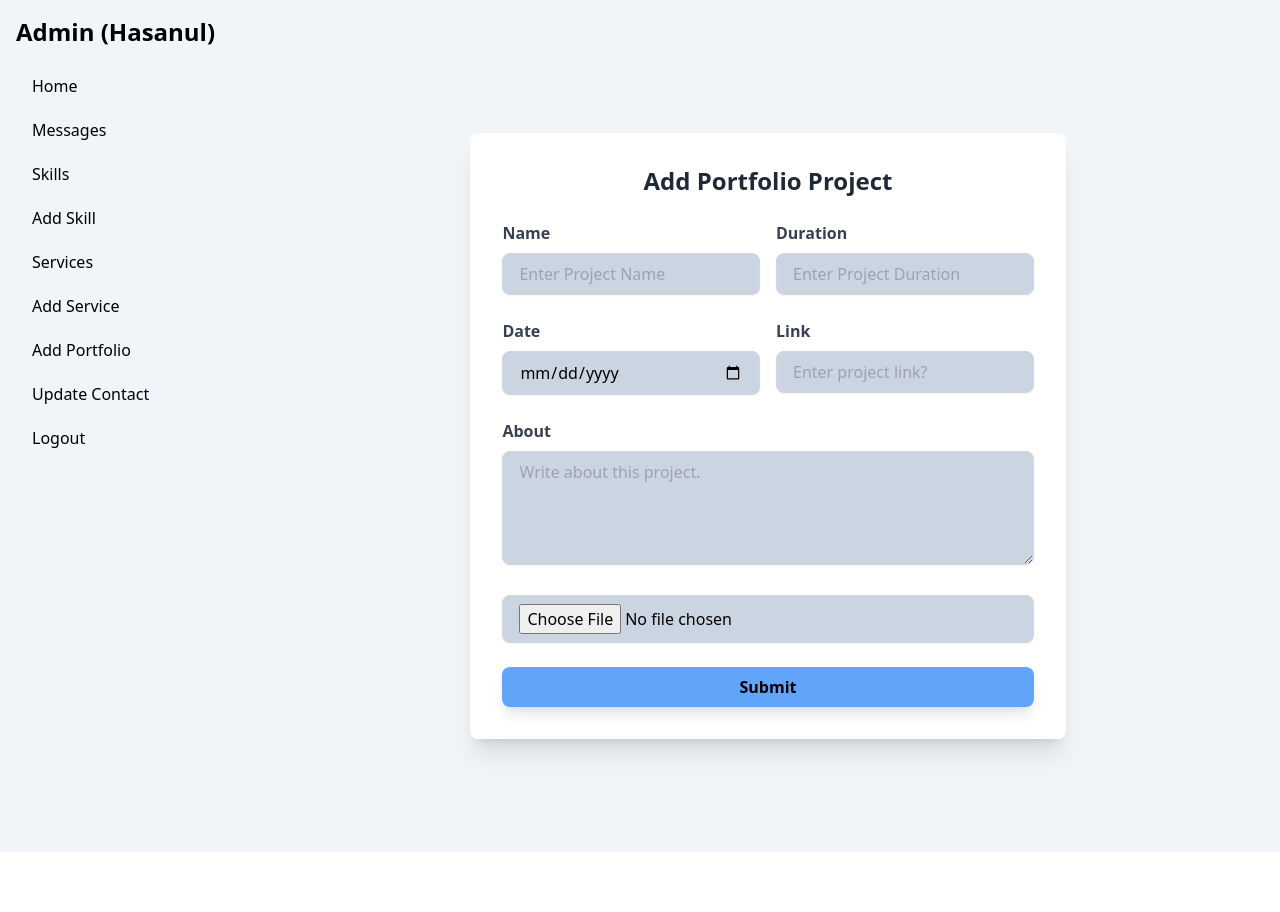
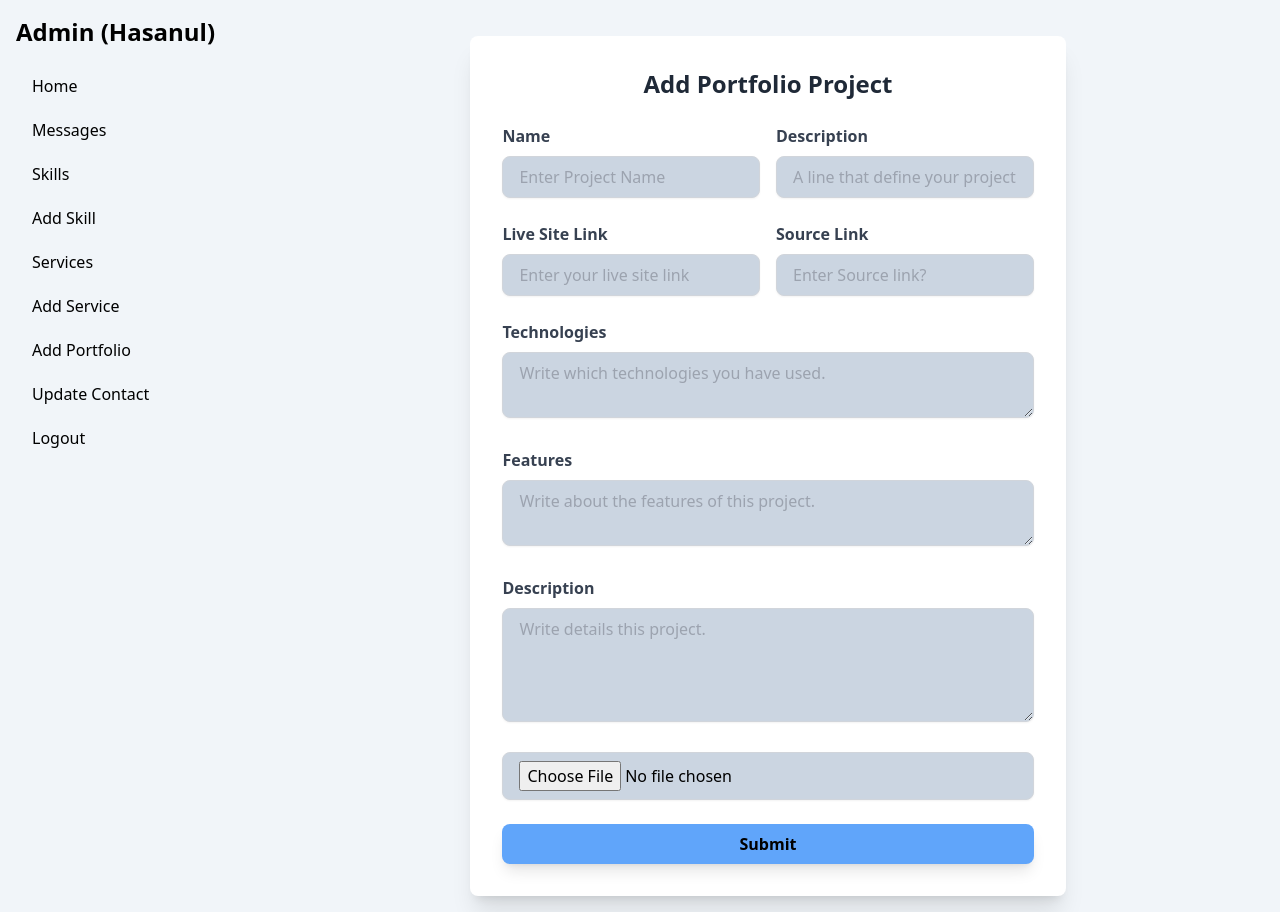
Before and after one commit to Hasanul-Alam/my-portfolio, a React (Vite) app: page /dashboard/add-portfolio in a window 1280 px wide. Before the commit the page ends 852 px from the top, so only its background shows below. Built offline with nearby package versions, Linux system fonts and the light colour scheme; no server answers; sample sign-in values are in the browser's storage.

Commit message:
add portfolio section is done completely

```diff
--- a/src/pages/Dashboard/AddPortfolio/AddPortfolio.jsx
+++ b/src/pages/Dashboard/AddPortfolio/AddPortfolio.jsx
@@ -7,6 +7,16 @@ const AddPortfolio = () => {
 
   const handleAddPortfolio = (data) => {
     const imageFile = { image: data.image[0] };
+    // console.log(data)
+
+    // Putting all the technologies in an array
+    const technologies = data.technology;
+    const technologyArray = technologies.split(",");
+
+    // Putting all the features in an array
+    const features = data.features;
+    const featuresArray = features.split(",");
+
     axios
       .post(
         "https://api.imgbb.com/1/upload?key=a034eb9194a3961792dc743224e30bd2",
@@ -21,11 +31,13 @@ const AddPortfolio = () => {
         const imageLink = res.data.data.display_url;
         const portfolioData = {
           name: data.name,
-          duration: data.duration,
-          date: data.date,
-          link: data.link,
-          about: data.about,
-          image: imageLink,
+          description: data.description,
+          details: data.details,
+          liveLink: data.liveLink,
+          sourceLink: data.sourceLink,
+          technology: technologyArray,
+          features: featuresArray,
+          img: imageLink,
         };
         const response = await axios.post(
           `http://localhost:5000/add-portfolio`,
@@ -36,7 +48,7 @@ const AddPortfolio = () => {
           Swal.fire({
             title: "Added!",
             text: "Your portfolio has been added successfully.",
-            icon: "success"
+            icon: "success",
           });
         }
       });
@@ -67,16 +79,16 @@ const AddPortfolio = () => {
             <div className="w-full">
               <label
                 className="block text-gray-700 font-semibold mb-2"
-                htmlFor="duration"
+                htmlFor="description"
               >
-                Duration
+                Description
               </label>
               <input
-                {...register("duration")}
+                {...register("description")}
                 type="text"
-                id="duration"
+                id="description"
                 className="w-full px-4 py-2 border border-gray-300 rounded-lg shadow-sm focus:outline-none focus:ring-2   bg-slate-300 text-black"
-                placeholder="Enter Project Duration"
+                placeholder="A line that define your project"
               />
             </div>
           </div>
@@ -84,58 +96,87 @@ const AddPortfolio = () => {
             <div className="w-full">
               <label
                 className="block text-gray-700 font-semibold mb-2"
-                htmlFor=" date"
+                htmlFor="liveLink"
               >
-                Date
+                Live Site Link
               </label>
               <input
-                {...register(" date")}
-                type="date"
-                id=" date"
+                {...register("liveLink")}
+                type="liveLink"
+                id=" liveLink"
                 className="text-black w-full px-4 py-2 border border-gray-300 rounded-lg shadow-sm focus:outline-none focus:ring-2 bg-slate-300"
-                placeholder="When you had done this project?"
+                placeholder="Enter your live site link"
               />
             </div>
             <div className="w-full">
               <label
                 className="block text-gray-700 font-semibold mb-2"
-                htmlFor="link"
+                htmlFor="sourceLink"
               >
-                Link
+                Source Link
               </label>
               <input
-                {...register("link")}
+                {...register("sourceLink")}
                 type="text"
-                id="link"
+                id="sourceLink"
                 className="w-full px-4 py-2 border border-gray-300 rounded-lg shadow-sm focus:outline-none focus:ring-2   bg-slate-300 text-black"
-                placeholder="Enter project link?"
+                placeholder="Enter Source link?"
               />
             </div>
           </div>
-
           <div>
             <label
               className="block text-gray-700 font-semibold mb-2"
-              htmlFor="message"
+              htmlFor="technologies"
             >
-              About
+              Technologies
             </label>
             <textarea
-              {...register("about")}
-              id="about"
+              {...register("technology")}
+              id="technologies"
+              className="w-full px-4 py-2 border border-gray-300 rounded-lg shadow-sm focus:outline-none focus:ring-2   bg-slate-300 text-black"
+              rows="2"
+              placeholder="Write which technologies you have used."
+            ></textarea>
+          </div>
+          <div>
+            <label
+              className="block text-gray-700 font-semibold mb-2"
+              htmlFor="features"
+            >
+              Features
+            </label>
+            <textarea
+              {...register("features")}
+              id="features"
+              className="w-full px-4 py-2 border border-gray-300 rounded-lg shadow-sm focus:outline-none focus:ring-2   bg-slate-300 text-black"
+              rows="2"
+              placeholder="Write about the features of this project."
+            ></textarea>
+          </div>
+          <div>
+            <label
+              className="block text-gray-700 font-semibold mb-2"
+              htmlFor="details"
+            >
+              Description
+            </label>
+            <textarea
+              {...register("details")}
+              id="details"
               className="w-full px-4 py-2 border border-gray-300 rounded-lg shadow-sm focus:outline-none focus:ring-2   bg-slate-300 text-black"
               rows="4"
-              placeholder="Write about this project."
+              placeholder="Write details this project."
             ></textarea>
           </div>
           <div>
             <input
               {...register("image")}
               type="file"
-              id="about"
+              id="description"
               className="w-full px-4 py-2 border border-gray-300 rounded-lg shadow-sm focus:outline-none focus:ring-2   bg-slate-300 text-black"
               rows="4"
-              placeholder="Write about this project."
+              placeholder="Write description this project."
             ></input>
           </div>
 
```
Also changed, not shown: src/pages/PortfolioDetail/PortfolioDetail.jsx (+0 -40 lines).
